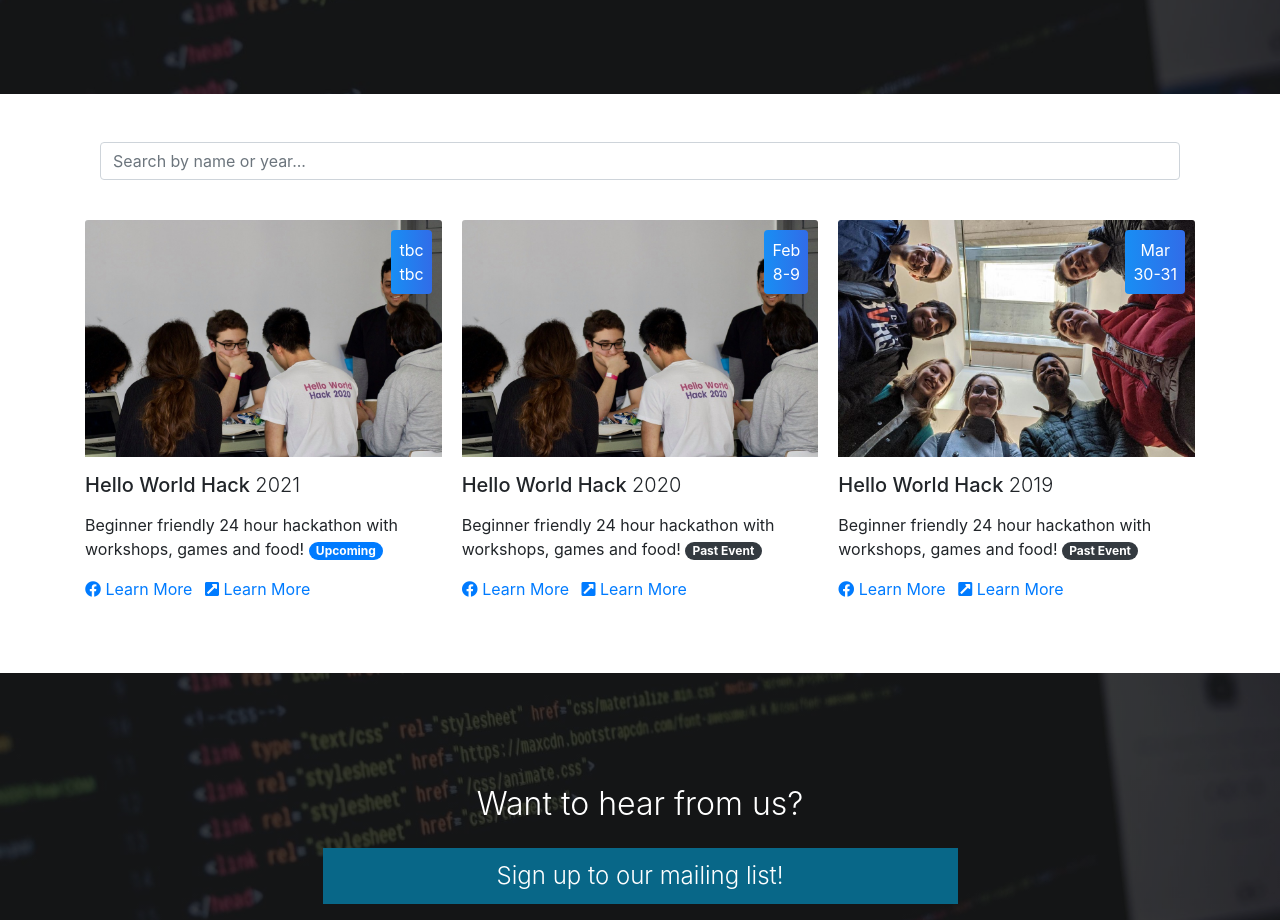
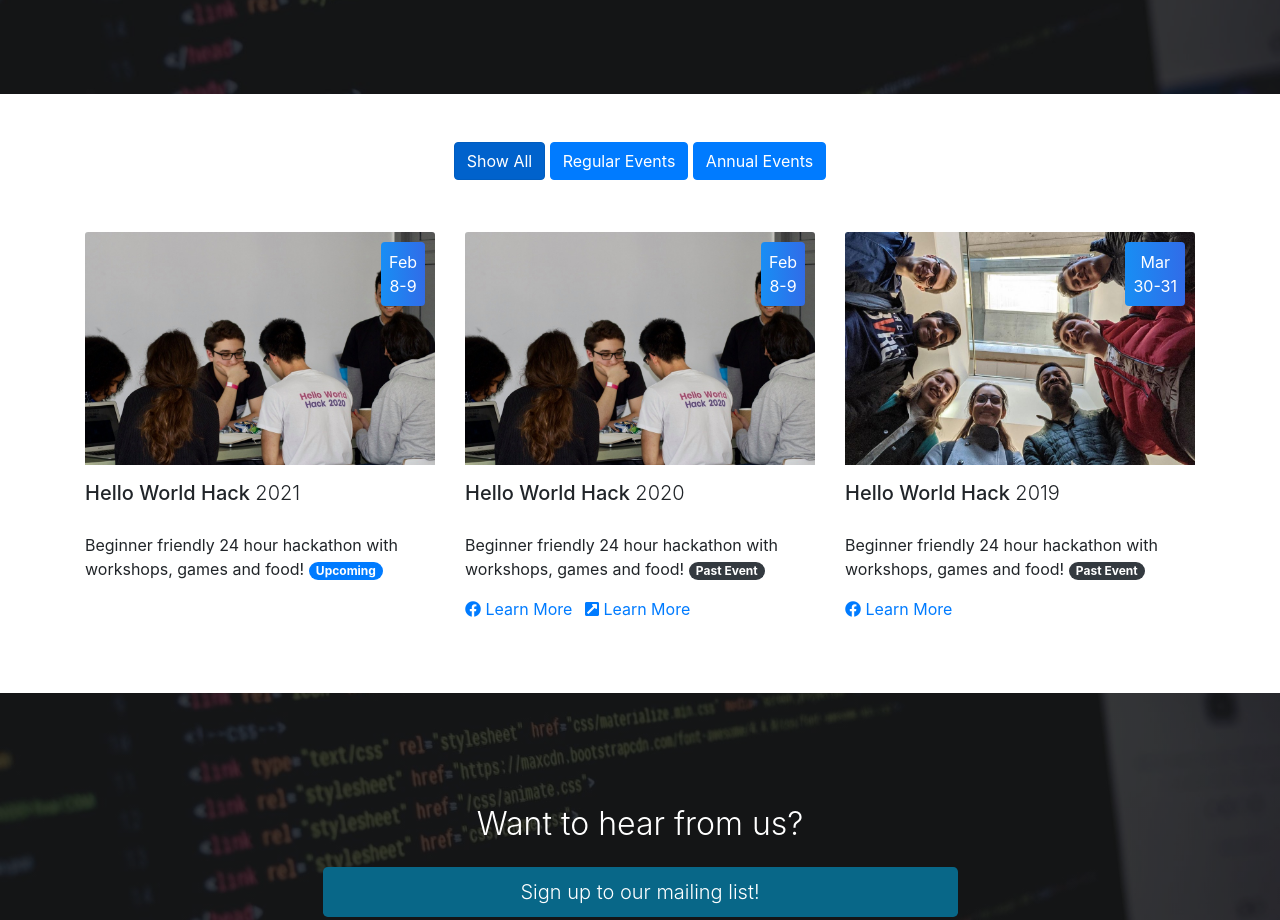
Before and after one commit to ediprogsoc/ediprogsoc.github.io, a plain HTML site: page events.html in a window 1280 px wide. Shown: the part 356-1276 px from the top of the page. Drawn offline with nearby package versions, Linux system fonts and the light colour scheme.

Commit message:
New button filter system

```diff
--- a/assets/css/style.css
+++ b/assets/css/style.css
@@ -41,11 +41,13 @@ h2 {padding: 35px 0px 0px;}
       margin-right: 0.5rem;
     }
 
+/*
     .btn {
       width:100%;
       border-radius: 0px;
       font-size: 24px;
     }
+*/
 
     .btn:hover {
       filter: brightness(95%);
--- a/assets/js/filter.js
+++ b/assets/js/filter.js
@@ -5,28 +5,50 @@ $('#bologna-list a').on('click', function (e) {
 })
 
 //Filter
-function myFunction() {
-    var input, filter, cards, cardContainer, h5, title, i;
-    input = document.getElementById("myFilter");
-    filter = input.value.toUpperCase();
-    cardContainer = document.getElementById("myItems");
-    cards = cardContainer.getElementsByClassName("card");
-    for (i = 0; i < cards.length; i++) {
-        title = cards[i].querySelector(".card-header h5.search-title");
-        if (title.innerText.toUpperCase().indexOf(filter) > -1) {
-            cards[i].style.display = "";
-        } else {
-            cards[i].style.display = "none";
-        }
-    }
+filterSelection("all")
+function filterSelection(c) {
+  var x, i;
+  x = document.getElementsByClassName("filterDiv");
+  if (c == "all") c = "";
+  // Add the "show" class (display:block) to the filtered elements, and remove the "show" class from the elements that are not selected
+  for (i = 0; i < x.length; i++) {
+    w3AddClass(x[i], "d-none");
+    if (x[i].className.indexOf(c) > -1) w3RemoveClass(x[i], "d-none");
+  }
 }
 
+// Show filtered elements
+function w3AddClass(element, name) {
+  var i, arr1, arr2;
+  arr1 = element.className.split(" ");
+  arr2 = name.split(" ");
+  for (i = 0; i < arr2.length; i++) {
+    if (arr1.indexOf(arr2[i]) == -1) {
+      element.className += " " + arr2[i];
+    }
+  }
+}
 
-$(document).ready(function(){
-$("#myInput").on("keyup", function() {
-var value = $(this).val().toLowerCase();
-$("#myList li").filter(function() {
-$(this).toggle($(this).text().toLowerCase().indexOf(value) > -1)
-});
-});
-});
+// Hide elements that are not selected
+function w3RemoveClass(element, name) {
+  var i, arr1, arr2;
+  arr1 = element.className.split(" ");
+  arr2 = name.split(" ");
+  for (i = 0; i < arr2.length; i++) {
+    while (arr1.indexOf(arr2[i]) > -1) {
+      arr1.splice(arr1.indexOf(arr2[i]), 1);
+    }
+  }
+  element.className = arr1.join(" ");
+}
+
+// Add active class to the current control button (highlight it)
+var btnContainer = document.getElementById("myBtnContainer");
+var btns = btnContainer.getElementsByClassName("btn");
+for (var i = 0; i < btns.length; i++) {
+  btns[i].addEventListener("click", function() {
+    var current = document.getElementsByClassName("active");
+    current[0].className = current[0].className.replace(" active", "");
+    this.className += " active";
+  });
+}
--- a/events.html
+++ b/events.html
@@ -98,76 +98,51 @@ ProgSoc
 
 
 
-<section class="py-5">
-<div class="container">
-  <div class="row mx-0">
-    <div class="col-sm-12 mb-3">
-      <input type="text" id="myFilter" class="form-control" onkeyup="myFunction()" placeholder="Search by name or year...">
+
+
+
+
+
+
+
+<section class="py-5 container">
+
+<div id="myBtnContainer" class="mb-4 text-center">
+<button class="btn btn-primary mb-1 active" onclick="filterSelection('all')"> Show All</button>
+<button class="btn btn-primary mb-1" onclick="filterSelection('Regular')"> Regular Events</button>
+<button class="btn btn-primary mb-1" onclick="filterSelection('Annual')"> Annual Events</button>
 </div>
 
-</div>
-
-<div class="row mx-0" id="myItems">
-<div class="card-columns">
-
-
-<!--
-
-  _____  ______          _____    __  __ ______
- |  __ \|  ____|   /\   |  __ \  |  \/  |  ____|
- | |__) | |__     /  \  | |  | | | \  / | |__
- |  _  /|  __|   / /\ \ | |  | | | |\/| |  __|
- | | \ \| |____ / ____ \| |__| | | |  | | |____
- |_|  \_\______/_/    \_\_____/  |_|  |_|______|
-
-
-The filter searches by the text within
-cards > class "card-headers" > <h5> with class "search-title".
-
-Include the year in the search-title for search consistency,
-but you can use the Bootstrap class "d-none" to hide them in <span>
-or "invisible" to only hide from non screen readers.
-
-Copy and paste the chunks below to make a new entry.
-The ones closest to the top and under this read me is the newest event.
-
-If you still require help, learn html and remake the site :P
-
--->
-
-
-<!--Hello World Hack 2021-->
-
+<div class="row">
+<!--/////////////////////////////////////////////////////////////////////////////-->
+<div class="col-12 col-md-6  col-lg-4 filterDiv Annual">
 <div class="card border-0 my-4 cool-hover">
-            <div class="card-header d-none"><h5 class="search-title">Hello World Hack 2021</h5></div>
 <img class="card-img-top" src="assets/img/events/2020_hwh.jpg" alt="">
-          <div class="date-pos p-2 d-inline-block text-center rounded text-white position-absolute">tbc<span class="d-block">tbc</span></div>
+<div class="date-pos p-2 d-inline-block text-center rounded text-white position-absolute">Feb<span class="d-block">8-9</span></div>
 <h5 class="font-weight-medium mt-3 card-title">Hello World Hack <span class="lead">2021</span></h5>
 <p class="mt-3">Beginner friendly 24 hour hackathon with workshops, games and food! <span class="badge badge-pill badge-primary">Upcoming</span></p>
 <div class="card-footer border-0 p-0" style="background-color: white">
-          <a href="https://www.facebook.com/events/2537917466483989/" target="_blank" class="mt-2 mr-2"><i class="fab fa-facebook"></i> Learn More</a>
-          <a href="https://helloworldhack.com/" target="_blank" class="mt-2 mr-2"><i class="fas fa-external-link-square-alt"></i> Learn More</a>
+<!--
+<a href="" target="_blank" class="mt-2 mr-2 p-0"><i class="fab fa-facebook"></i> Coming Soon</a>
+<a href="" target="_blank" class="mt-2 mr-2 p-0"><i class="fas fa-external-link-square-alt"></i> Coming Soon</a>
+-->
 </div>
 </div>
-
-
-
-<!------------------------->
-
-<!--Hello World Hack 2020-->
-
+</div>
+<!--/////////////////////////////////////////////////////////////////////////////-->
+<!--/////////////////////////////////////////////////////////////////////////////-->
+<div class="col-12 col-md-6  col-lg-4 filterDiv Annual">
 <div class="card border-0 my-4 cool-hover">
-        <div class="card-header d-none"><h5 class="search-title">Hello World Hack 2020</h5></div>
 <img class="card-img-top" src="assets/img/events/2020_hwh.jpg" alt="">
 <div class="date-pos p-2 d-inline-block text-center rounded text-white position-absolute">Feb<span class="d-block">8-9</span></div>
 <h5 class="font-weight-medium mt-3 card-title">Hello World Hack <span class="lead">2020</span></h5>
 <p class="mt-3">Beginner friendly 24 hour hackathon with workshops, games and food! <span class="badge badge-pill badge-dark">Past Event</span></p>
 <div class="card-footer border-0 p-0" style="background-color: white">
 <a href="https://www.facebook.com/events/2537917466483989/" target="_blank" class="mt-2 mr-2"><i class="fab fa-facebook"></i> Learn More</a>
-          <a href="https://helloworldhack.com/" target="_blank" class="mt-2 mr-2"><i class="fas fa-external-link-square-alt"></i> Learn More</a>
+<a href="https://jhowewowe.github.io/Hello-World-Hack-2020/" target="_blank" class="mt-2 mr-2"><i class="fas fa-external-link-square-alt"></i> Learn More</a>
 </div>
 </div>
-
+</div>
 <!--
 TRANSMISSION RECEIVED
 
@@ -185,35 +160,24 @@ F̵ir͡st͞ the̵y̛ c̸a̛m͘e f̨o̶r ̀the͠ ͝NHS,͏ ̴an̛d͝ I ҉did҉ ̡n
 
 O͟u͘r̷ g̶réa͞t͟e̷st c͜hall̀en͢g͏ȩ ̨h͞a͜d cơme.
 -->
-
-<!------------------------->
-
-<!--Hello World Hack 2019-->
-
+<!--/////////////////////////////////////////////////////////////////////////////-->
+<!--/////////////////////////////////////////////////////////////////////////////-->
+<div class="col-12 col-md-6  col-lg-4 filterDiv Annual">
 <div class="card border-0 my-4 cool-hover">
-            <div class="card-header d-none"><h5 class="search-title">Hello World Hack 2019</h5></div>
 <img class="card-img-top" src="assets/img/events/2019_hwh.jpg" alt="">
 <div class="date-pos p-2 d-inline-block text-center rounded text-white position-absolute">Mar<span class="d-block">30-31</span></div>
 <h5 class="font-weight-medium mt-3 card-title">Hello World Hack <span class="lead">2019</span></h5>
 <p class="mt-3">Beginner friendly 24 hour hackathon with workshops, games and food! <span class="badge badge-pill badge-dark">Past Event</span></p>
 <div class="card-footer border-0 p-0" style="background-color: white">
 <a href="https://www.facebook.com/events/608667819564372/" target="_blank" class="mt-2 mr-2"><i class="fab fa-facebook"></i> Learn More</a>
-          <a href="https://helloworldhack.com/" target="_blank" class="mt-2 mr-2"><i class="fas fa-external-link-square-alt"></i> Learn More</a>
-          </div>
-        </div>
-
-<!------------------------->
-
-
-
-
+<!--<a href="https://helloworldhack.com/" target="_blank" class="mt-2 mr-2"><i class="fas fa-external-link-square-alt"></i> Learn More</a>-->
 </div>
 </div>
 </div>
-
+<!--/////////////////////////////////////////////////////////////////////////////-->
+</div>
 
 </section>
-
 
 
       <!-- Call to Action -->
--- a/faq.html
+++ b/faq.html
@@ -278,6 +278,6 @@ If you still require help, learn html and remake the site :P
     <script src="https://stackpath.bootstrapcdn.com/bootstrap/4.3.1/js/bootstrap.min.js" integrity="sha384-JjSmVgyd0p3pXB1rRibZUAYoIIy6OrQ6VrjIEaFf/nJGzIxFDsf4x0xIM+B07jRM" crossorigin="anonymous"></script>
     <!-- Custom JS-->
     <script src="assets/js/parallax.js"></script><script src="assets/js/main.js"></script>
-    <script src="assets/js/filter.js"></script>
+    <script src="assets/js/text-filter.js"></script>
   </body>
 </html>
```
Also changed, not shown: assets/js/text-filter.js (added, +26 -0 lines), challenges.html (+18 -52 lines), membership.html (+4 -4 lines), projects.html (+52 -85 lines). Lines whose indentation alone changed are shown as unchanged.
